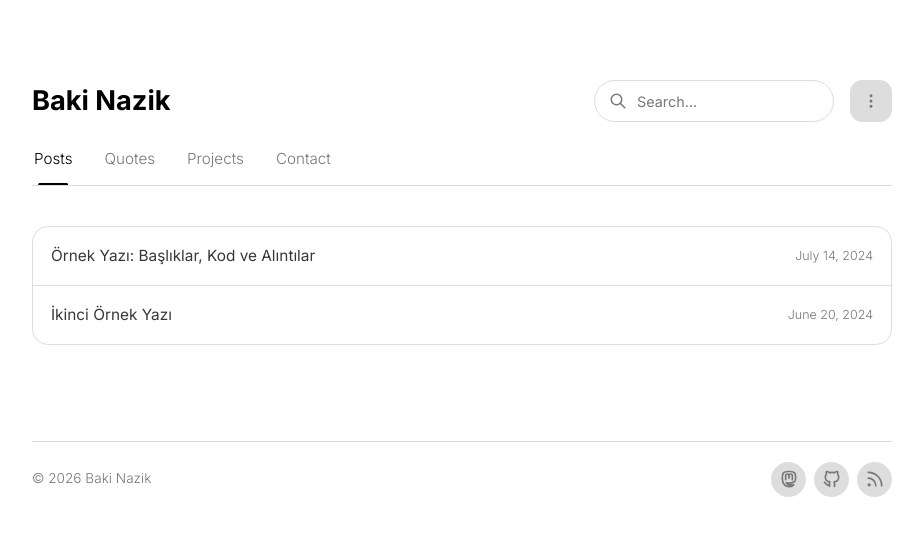
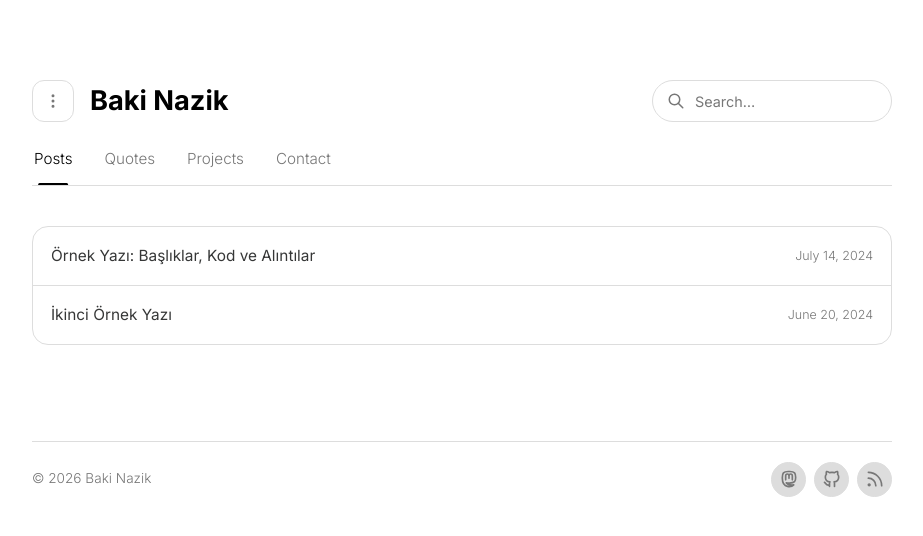
Before and after one commit to bakinazik/bakinazik.github.io, a Jekyll site: the page built from index.html, in a window 1280 px wide. Shown: the top 536 px of the page, without its empty margins (178-1101 px from the left). Built offline with Jekyll 4.4.1, drawn with Linux system fonts in a browser that asks for light colours; a style sheet for code colours, icons or effects is not loaded.

Commit message:
Update repository

```diff
--- a/_includes/header.html
+++ b/_includes/header.html
@@ -1,13 +1,5 @@
 <header class="profile-top">
   <a href="{{ '/' | relative_url }}" data-site-title="{{ site.title }}" data-i18n-aria-label="home_aria" class="profile-identity" translate="no">
-    <h1 class="profile-name">{{ site.title }}</h1>
-  </a>
-
-  <div class="header-search" id="header-search">
-    <span class="header-search-icon">{% include social-icon.html icon="search" %}</span>
-    <input type="search" id="header-search-trigger" class="header-search-input" data-i18n-placeholder="search_placeholder" autocomplete="off" readonly>
-  </div>
-
 	  <div class="settings-menu" id="settings-menu">
 		<button type="button" id="settings-menu-trigger" class="settings-menu-trigger" data-i18n-aria-label="settings_menu_aria" aria-haspopup="true" aria-expanded="false">
 		  {% include social-icon.html icon="dots" %}
@@ -39,6 +31,15 @@
 
 		</div>
 	  </div>
+     <h1 class="profile-name">{{ site.title }}</h1>
+  </a>
+
+  <div class="header-search" id="header-search">
+    <span class="header-search-icon">{% include social-icon.html icon="search" %}</span>
+    <input type="search" id="header-search-trigger" class="header-search-input" data-i18n-placeholder="search_placeholder" autocomplete="off" readonly>
+  </div>
+
+
 </header>
 
 <div class="search-overlay" id="search-overlay" aria-hidden="true">
--- a/_includes/style.css
+++ b/_includes/style.css
@@ -1030,7 +1030,7 @@ body.search-overlay-locked {
     color: var(--muted);
     cursor: pointer;
     transition: all 0.2s ease;
-    background: var(--primary);
+    background: transparent;
 }
 
 .settings-menu-trigger:hover {
@@ -1043,7 +1043,7 @@ body.search-overlay-locked {
 .settings-menu-panel {
   position: absolute;
   top: calc(100% + 10px);
-  right: 0;
+  left: 0;
   transform: translateY(4px);
   display: flex;
   flex-direction: column;
```
Lines whose indentation alone changed are shown as unchanged.
